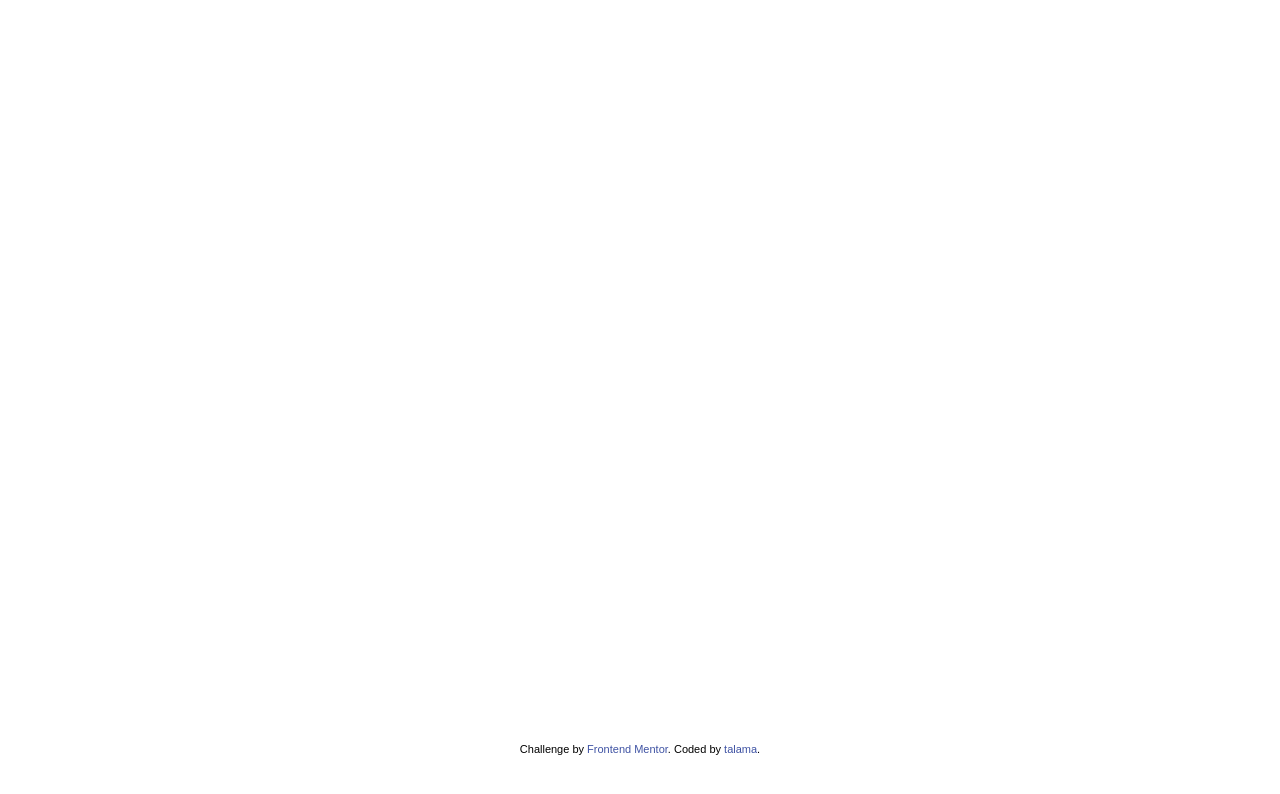
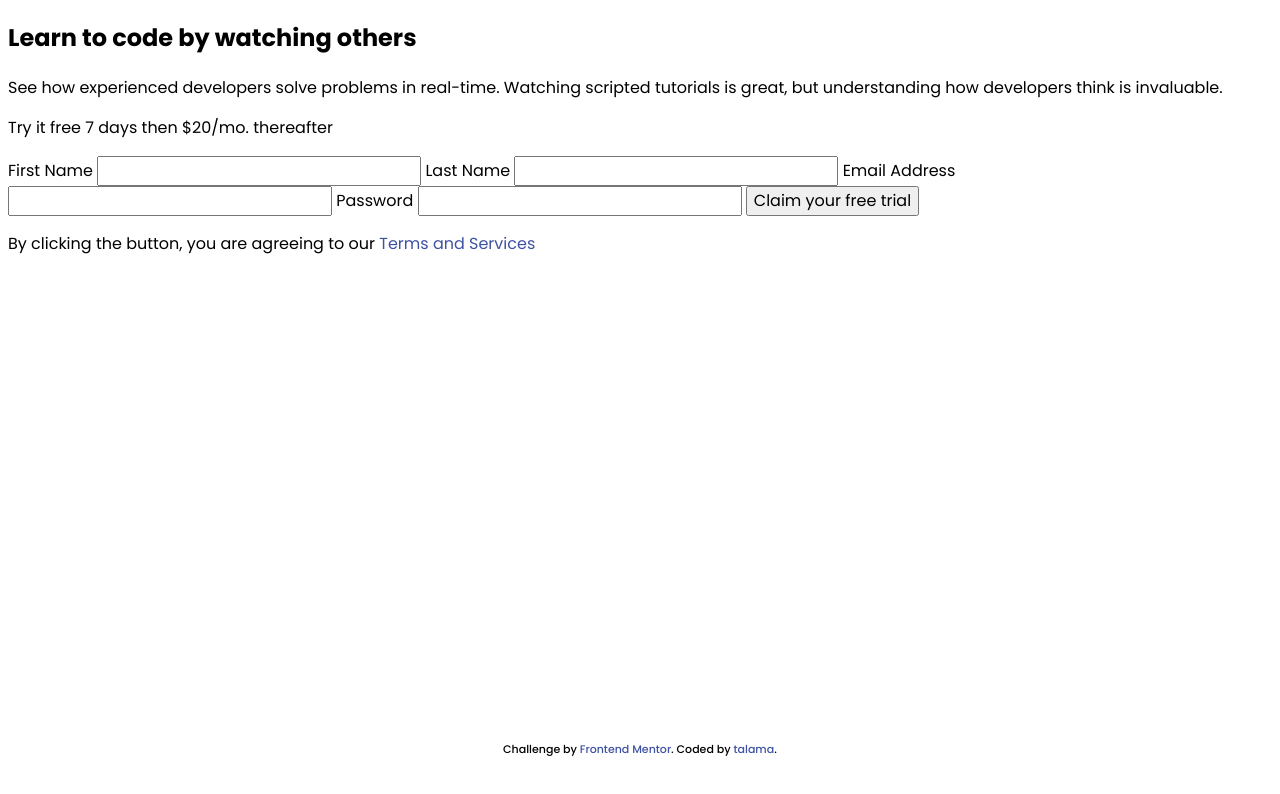
Before and after one commit to talama/FM-SignUpForm, a website built with Vite: page index.html in a window 1280 px wide. Built offline with nearby package versions, Linux system fonts and the light colour scheme; files whose address does not match are found by name.

Commit message:
feat: basic html

```diff
--- a/index.html
+++ b/index.html
@@ -11,7 +11,7 @@
     />
     <link
       rel="preload"
-      href="/assets/fonts/poppins-v20-latin-regular.woff2"
+      href="./assets/fonts/poppins-v20-latin-regular.woff2"
       as="font"
       type="font/woff2"
       crossorigin
@@ -27,6 +27,39 @@
     <title>Sign up form</title>
   </head>
   <body>
+    <main>
+      <section class="sign-up-form">
+        <header>
+          <h1>Learn to code by watching others</h1>
+          <p>
+            See how experienced developers solve problems in real-time. Watching
+            scripted tutorials is great, but understanding how developers think
+            is invaluable.
+          </p>
+        </header>
+        <div class="sign-up">
+          <p class="price">
+            <span>Try it free 7 days</span> then $20/mo. thereafter
+          </p>
+          <form action="#" method="post" class="free-trial">
+            <label for="first-name">First Name</label>
+            <input required type="text" name="first-name" id="first-name" />
+            <label for="last-name">Last Name</label>
+            <input required type="text" name="last-name" id="last-name" />
+            <label for="email">Email Address</label>
+            <input required type="email" name="email" id="email" />
+            <label for="password">Password</label>
+            <input required type="password" name="password" id="password" />
+            <button type="submit">Claim your free trial</button>
+          </form>
+          <p class="disclaimer">
+            By clicking the button, you are agreeing to our
+            <a href="#" class="terms">Terms and Services</a>
+          </p>
+        </div>
+      </section>
+    </main>
+
     <footer>
       <p class="attribution">
         Challenge by
--- a/style.css
+++ b/style.css
@@ -3,28 +3,28 @@
   font-family: "Poppins";
   font-style: normal;
   font-weight: 400;
-  src: url("..assets/fonts/poppins-v20-latin-regular.woff2") format("woff2");
+  src: url("assets/fonts/poppins-v20-latin-regular.woff2") format("woff2");
 }
 @font-face {
   font-display: swap;
   font-family: "Poppins";
   font-style: normal;
   font-weight: 500;
-  src: url("..assets/fonts/poppins-v20-latin-500.woff2") format("woff2");
+  src: url("assets/fonts/poppins-v20-latin-500.woff2") format("woff2");
 }
 @font-face {
   font-display: swap;
   font-family: "Poppins";
   font-style: normal;
   font-weight: 600;
-  src: url("..assets/fonts/poppins-v20-latin-600.woff2") format("woff2");
+  src: url("assets/fonts/poppins-v20-latin-600.woff2") format("woff2");
 }
 @font-face {
   font-display: swap;
   font-family: "Poppins";
   font-style: normal;
   font-weight: 700;
-  src: url("..assets/fonts/poppins-v20-latin-700.woff2") format("woff2");
+  src: url("assets/fonts/poppins-v20-latin-700.woff2") format("woff2");
 }
 
 :root {
@@ -38,7 +38,7 @@
   --neutral-gray-blue: 246, 25%, 77%;
 
   /* Fonts */
-  --font-family: "Poppins", sans-serif;
+  --font-family: var(--font-family);
 
   --fw-regular: 400;
   --fw-medium: 500;
@@ -60,7 +60,7 @@
 }
 
 body {
-  font-family: var(--font-family);
+  font-family: "Poppins";
   line-height: 1.5;
   -webkit-font-smoothing: antialiased;
 }
```
